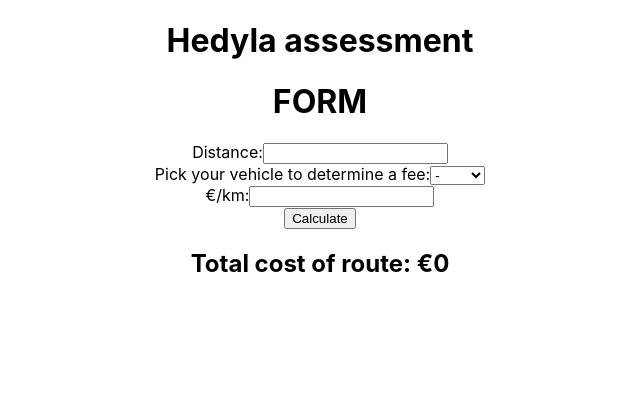
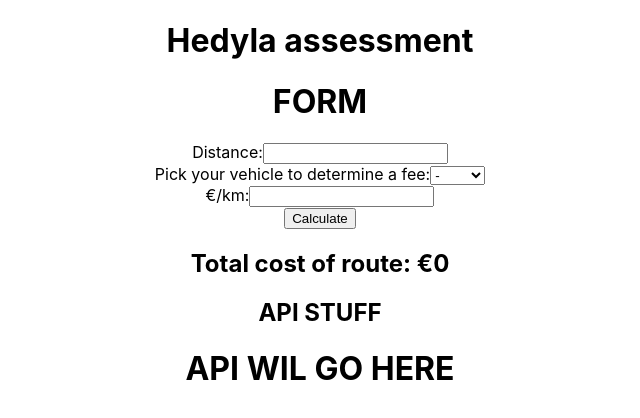
Before and after one commit to BrittanyBlake/frontend-assessment-hedyla, a React (Create React App) app: page / in a window 1280 px wide. Shown: the top 418 px of the page, without its empty margins (320-960 px from the left). Built offline with nearby package versions, Linux system fonts and the light colour scheme.

Commit message:
working w api

```diff
--- a/src/App.js
+++ b/src/App.js
@@ -1,11 +1,14 @@
 import './App.css';
 import Forms from './components/forms';
+import DistanceHome from './containers/DistanceHome';
 
 function App() {
   return (
     <div className="App">
       <h1>Hedyla assessment</h1>
       <Forms />
+      <h2> API STUFF</h2>
+      <DistanceHome />
     </div>
   );
 }
--- a/src/api/Distance.js
+++ b/src/api/Distance.js
@@ -7,7 +7,8 @@ const Distance = (() => {
       const data = await axios.get(
         'http://router.project-osrm.org/route/v1/driving/13.388860,52.517037;13.397634,52.529407?overview=false',
       );
-      dispatch(reducerAction.getDistance(data.data));
+      dispatch(reducerAction.getAutoDistance(data.data));
+      console.log('api');
     } catch (error) {
       //   dispatch(reducerAction.formErrors(error.response.data.message));
       console.log(error);
--- /dev/null
+++ b/src/containers/DistanceHome.js
@@ -0,0 +1,39 @@
+import React, { useEffect } from 'react';
+import { useDispatch, useSelector } from 'react-redux';
+import Distance from '../api/Distance';
+
+const HomePage = () => {
+  const dispatch = useDispatch();
+  const autoDistance = useSelector(state => state.distance);
+  //   const allFootballHighlight = useSelector((state) => state.football);
+  //   const filterFootballHighlights = useSelector((state) => state.filter);
+
+  useEffect(() => {
+    const distances = () => {
+      dispatch(Distance.getDistance);
+      console.log('dispatched', Distance.getDistance);
+    };
+    distances();
+    console.log('distances', distances());
+  }, [dispatch]);
+
+  console.log('not api file', autoDistance);
+
+  //   let filteredHighlights = [];
+  //   if (!allFootballHighlight) {
+  //     return null;
+  //   }
+  //   filteredHighlights = allFootballHighlight.filter((data) =>
+  //     data.name.toLowerCase().includes(filterFootballHighlights.toLowerCase())
+  //   );
+
+  return (
+    <div>
+      {/* autoDistance.data */}
+      <h1> API WIL GO HERE</h1>
+
+    </div>
+  );
+};
+
+export default HomePage;
--- a/src/index.js
+++ b/src/index.js
@@ -1,11 +1,15 @@
 import React from 'react';
 import ReactDOM from 'react-dom';
+import { Provider } from 'react-redux';
+import store from './redux/store';
 import './index.css';
 import App from './App';
 
 ReactDOM.render(
   <React.StrictMode>
-    <App />
+    <Provider store={store}>
+      <App />
+    </Provider>
   </React.StrictMode>,
   document.getElementById('root'),
 );
--- a/src/redux/actions/index.js
+++ b/src/redux/actions/index.js
@@ -1,6 +1,6 @@
-const getDistance = distance => ({
+export const getAutoDistance = distance => ({
   type: 'GET_DISTANCE',
   payload: distance,
 });
 
-export default getDistance;
+export default getAutoDistance;
```
